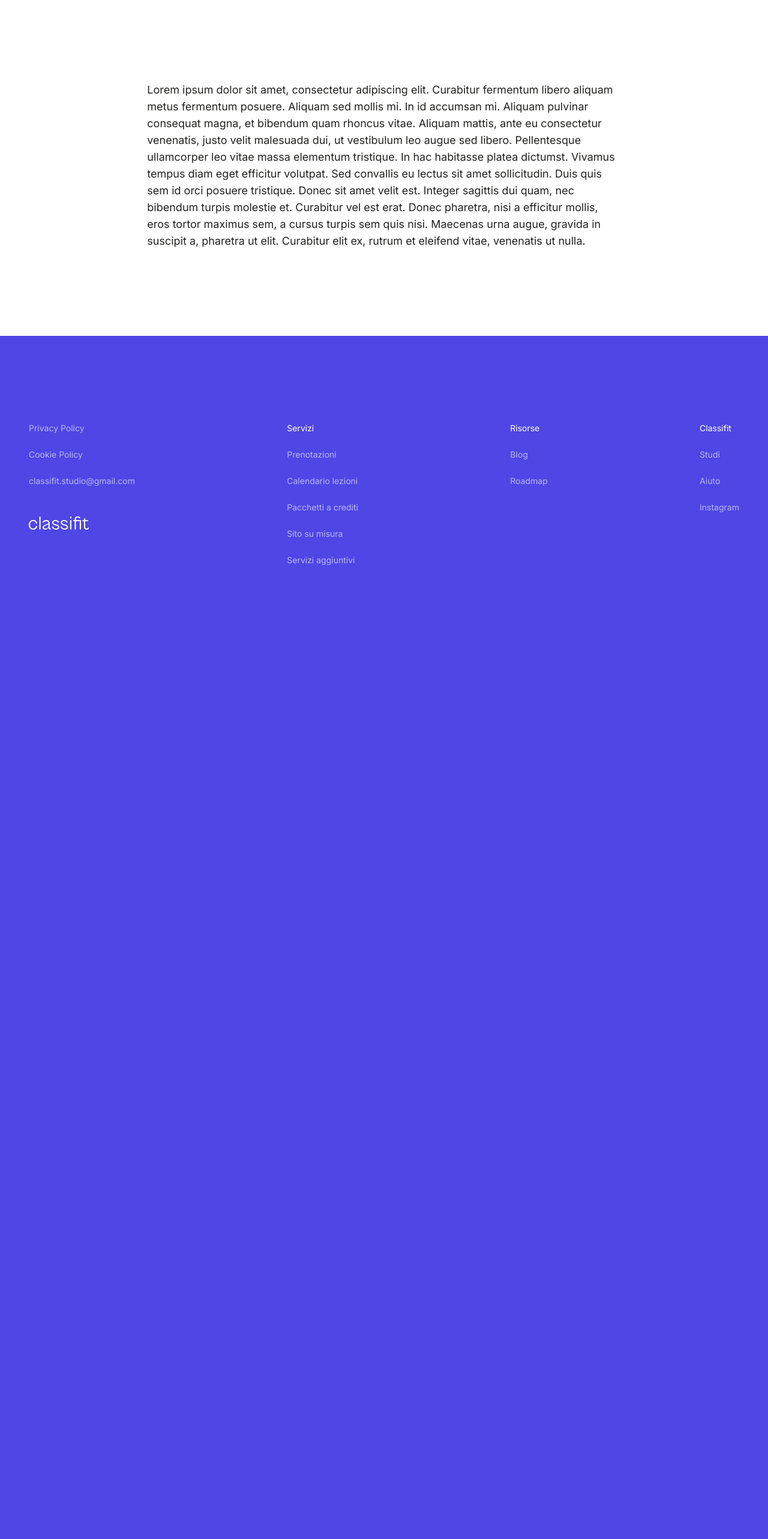
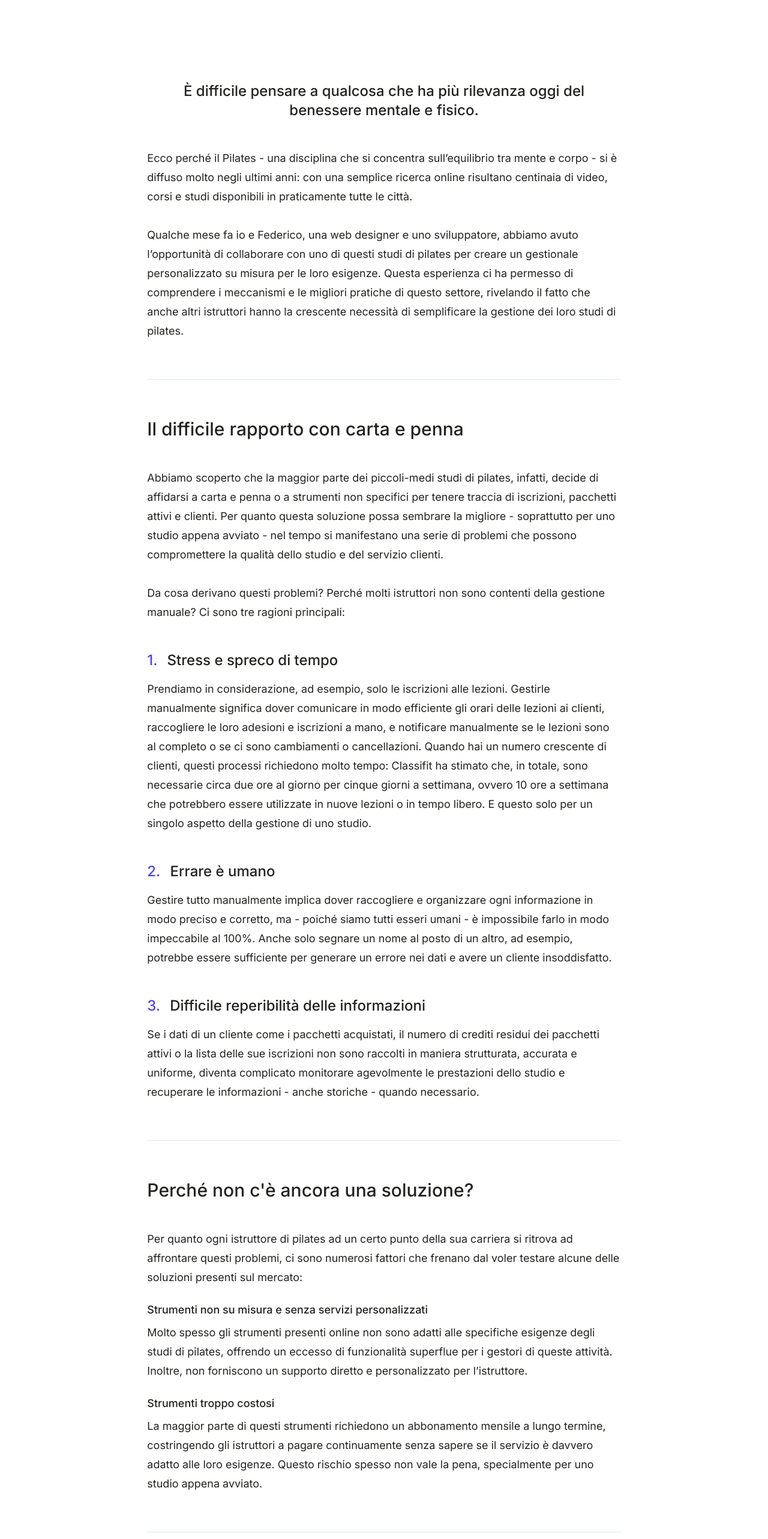
Before and after one commit to classifit/classifit-website, a Next.js app: page /blog/building-classifit in a window 1280 px wide. Shown: the part 780-3346 px from the top of the page at 60% size. Before the commit the page ends 1868 px from the top, so only its background shows below. Built offline with nearby package versions, Linux system fonts and the light colour scheme.

Commit message:
blog article

```diff
--- a/app/blog/building-classifit/page.tsx
+++ b/app/blog/building-classifit/page.tsx
@@ -1,9 +1,12 @@
 import type { Metadata } from "next";
 import ArticleTitle from "@/components/sections/articles/article-title";
+import { Button } from "@/components/ui/button";
+import Link from "next/link";
+import { ArrowRightIcon } from "@radix-ui/react-icons";
+import Image from "next/image";
 
 export const metadata: Metadata = {
-  title:
-    "Building Classifit · Gestionale per studio di Pilates",
+  title: "Building Classifit · Gestionale per studio di Pilates",
   description:
     "Come e perché uno sviluppatore e una designer hanno deciso di costruire un gestionale per studi di Pilates o Yoga",
 };
@@ -16,23 +19,166 @@ export default function Article() {
       <div className="bg-light text-light-foreground">
         <section>
           <div className="lg:w-2/3 mx-auto">
-            <p>
-              Lorem ipsum dolor sit amet, consectetur adipiscing elit. Curabitur
-              fermentum libero aliquam metus fermentum posuere. Aliquam sed
-              mollis mi. In id accumsan mi. Aliquam pulvinar consequat magna, et
-              bibendum quam rhoncus vitae. Aliquam mattis, ante eu consectetur
-              venenatis, justo velit malesuada dui, ut vestibulum leo augue sed
-              libero. Pellentesque ullamcorper leo vitae massa elementum
-              tristique. In hac habitasse platea dictumst. Vivamus tempus diam
-              eget efficitur volutpat. Sed convallis eu lectus sit amet
-              sollicitudin. Duis quis sem id orci posuere tristique. Donec sit
-              amet velit est. Integer sagittis dui quam, nec bibendum turpis
-              molestie et. Curabitur vel est erat. Donec pharetra, nisi a
-              efficitur mollis, eros tortor maximus sem, a cursus turpis sem
-              quis nisi. Maecenas urna augue, gravida in suscipit a, pharetra ut
-              elit. Curabitur elit ex, rutrum et eleifend vitae, venenatis ut
-              nulla.
+            <p className="text-2xl lg:text-center font-medium">
+              È difficile pensare a qualcosa che ha più rilevanza oggi del
+              benessere mentale e fisico.
             </p>
+            <div className="py-6" />
+            <p className="leading-8">
+              Ecco perché il Pilates - una disciplina che si concentra
+              sull’equilibrio tra mente e corpo - si è diffuso molto negli
+              ultimi anni: con una semplice ricerca online risultano centinaia
+              di video, corsi e studi disponibili in praticamente tutte le
+              città.
+              <br />
+              <br />
+              Qualche mese fa io e Federico, una web designer e uno
+              sviluppatore, abbiamo avuto l’opportunità di collaborare con uno
+              di questi studi di pilates per creare un gestionale personalizzato
+              su misura per le loro esigenze. Questa esperienza ci ha permesso
+              di comprendere i meccanismi e le migliori pratiche di questo
+              settore, rivelando il fatto che anche altri istruttori hanno la
+              crescente necessità di semplificare la gestione dei loro studi di
+              pilates.
+            </p>
+            <hr className="my-16" />
+            <h2 className="font-medium">
+              Il difficile rapporto con carta e penna
+            </h2>
+            <div className="py-6" />
+            <p className="leading-8">
+              Abbiamo scoperto che la maggior parte dei piccoli-medi studi di
+              pilates, infatti, decide di affidarsi a carta e penna o a
+              strumenti non specifici per tenere traccia di iscrizioni,
+              pacchetti attivi e clienti. Per quanto questa soluzione possa
+              sembrare la migliore - soprattutto per uno studio appena avviato -
+              nel tempo si manifestano una serie di problemi che possono
+              compromettere la qualità dello studio e del servizio clienti.
+              <br />
+              <br />
+              Da cosa derivano questi problemi? Perché molti istruttori non sono
+              contenti della gestione manuale? Ci sono tre ragioni principali:
+            </p>
+            <div className="py-6" />
+            <h3 className="font-medium">
+              <span className="text-primary mr-4">1.</span>Stress e spreco di
+              tempo
+            </h3>
+            <div className="py-2" />
+            <p className="leading-8">
+              Prendiamo in considerazione, ad esempio, solo le iscrizioni alle
+              lezioni. Gestirle manualmente significa dover comunicare in modo
+              efficiente gli orari delle lezioni ai clienti, raccogliere le loro
+              adesioni e iscrizioni a mano, e notificare manualmente se le
+              lezioni sono al completo o se ci sono cambiamenti o cancellazioni.
+              Quando hai un numero crescente di clienti, questi processi
+              richiedono molto tempo: Classifit ha stimato che, in totale, sono
+              necessarie circa due ore al giorno per cinque giorni a settimana,
+              ovvero 10 ore a settimana che potrebbero essere utilizzate in
+              nuove lezioni o in tempo libero. E questo solo per un singolo
+              aspetto della gestione di uno studio.
+            </p>
+            <div className="py-6" />
+            <h3 className="font-medium">
+              <span className="text-primary mr-4">2.</span>Errare è umano
+            </h3>
+            <div className="py-2" />
+            <p className="leading-8">
+              Gestire tutto manualmente implica dover raccogliere e organizzare
+              ogni informazione in modo preciso e corretto, ma - poiché siamo
+              tutti esseri umani - è impossibile farlo in modo impeccabile al
+              100%. Anche solo segnare un nome al posto di un altro, ad esempio,
+              potrebbe essere sufficiente per generare un errore nei dati e
+              avere un cliente insoddisfatto.
+            </p>
+            <div className="py-6" />
+            <h3 className="font-medium">
+              <span className="text-primary mr-4">3.</span>Difficile
+              reperibilità delle informazioni
+            </h3>
+            <div className="py-2" />
+            <p className="leading-8">
+              Se i dati di un cliente come i pacchetti acquistati, il numero di
+              crediti residui dei pacchetti attivi o la lista delle sue
+              iscrizioni non sono raccolti in maniera strutturata, accurata e
+              uniforme, diventa complicato monitorare agevolmente le prestazioni
+              dello studio e recuperare le informazioni - anche storiche -
+              quando necessario.
+            </p>
+            <hr className="my-16" />
+            <h2 className="font-medium">
+              Perché non c'è ancora una soluzione?
+            </h2>
+            <div className="py-6" />
+            <p className="leading-8">
+              Per quanto ogni istruttore di pilates ad un certo punto della sua
+              carriera si ritrova ad affrontare questi problemi, ci sono
+              numerosi fattori che frenano dal voler testare alcune delle
+              soluzioni presenti sul mercato:
+            </p>
+            <p className="font-medium mt-6">
+              Strumenti non su misura e senza servizi personalizzati
+            </p>
+            <p className="mt-2 leading-8">
+              Molto spesso gli strumenti presenti online non sono adatti alle
+              specifiche esigenze degli studi di pilates, offrendo un eccesso di
+              funzionalità superflue per i gestori di queste attività. Inoltre,
+              non forniscono un supporto diretto e personalizzato per
+              l’istruttore.
+            </p>
+            <p className="font-medium mt-6">Strumenti troppo costosi</p>
+            <p className="mt-2 leading-8">
+              La maggior parte di questi strumenti richiedono un abbonamento
+              mensile a lungo termine, costringendo gli istruttori a pagare
+              continuamente senza sapere se il servizio è davvero adatto alle
+              loro esigenze. Questo rischio spesso non vale la pena,
+              specialmente per uno studio appena avviato.
+            </p>
+            <hr className="my-16" />
+            <h2 className="font-medium">
+              Vi presentiamo: <span className="text-primary">Classifit</span>
+            </h2>
+            <div className="py-6" />
+            <p className="leading-8">
+              Classifit è molto più di un semplice gestionale per studi di
+              Pilates; è la soluzione completa per il tuo studio. Introduce un
+              moderno sistema di gestione che risolve i problemi attuali del
+              settore. Vogliamo lavorare a stretto contatto con te per fornirti
+              una piattaforma che semplifichi la tua vita da istruttore, offra
+              un servizio clienti impeccabili e ti distingua dagli altri studi:
+              creiamo siti web personalizzati con servizi di prenotazione online
+              e un’area riservata per i tuoi clienti, e offriamo un gestionale
+              intuitivo e su misura per i bisogni di uno studio di pilates.
+              <br />
+              <br />
+              Non vogliamo che tu debba dipendere da noi per tutta la vita del
+              tuo studio: offriamo pacchetti componibili con un unico costo
+              iniziale <strong>una tantum</strong> - Niente abbonamenti mensili
+              o annuali. Inoltre, con tutti i nostri pacchetti è compresa una
+              garanzia di rimborso al 100% e supporto 24/24h per te e per i tuoi
+              clienti.
+            </p>
+            <p className="text-2xl font-medium mt-10">
+              Il nostro obiettivo è portare valore, competenza, qualità e
+              semplicità in ogni studio di Pilates con cui abbiamo l’onore di
+              collaborare.
+            </p>
+            <div className="bg-secondary flex items-center justify-center mt-16">
+              <Image
+                src="/services/booking/booking-image-2.png"
+                width="1280"
+                height="830"
+                alt="Classifit - Gestionale per studio di Pilates"
+              />
+            </div>
+            <hr className="my-16" />
+            <h1 className="font-medium">Vuoi maggiori informazioni?</h1>
+            <div className="py-6" />
+            <Link href="mailto:classifit.studio@gmail.com">
+              <Button variant="default">
+                Contattaci <ArrowRightIcon className="ml-3 h-4 w-4" />
+              </Button>
+            </Link>
           </div>
         </section>
       </div>
```
